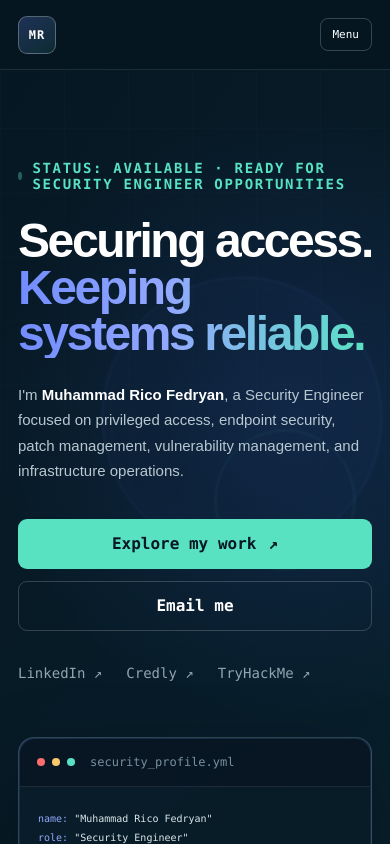
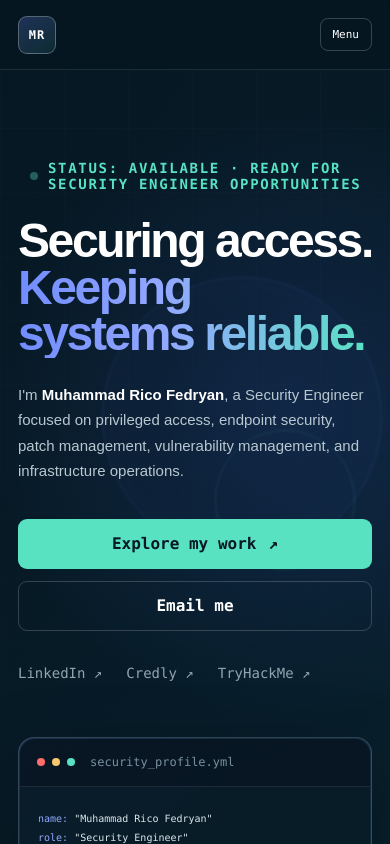
Before and after one commit to vedrico14/Portofolio-Rico_Fedryan, a Next.js app: page / in a window 390 px wide. Shown: the top 844 px of the page. Built offline with nearby package versions, Linux system fonts and the light colour scheme.

Commit message:
Add styles for hero component's eyebrow and status dot

```diff
--- a/app/globals.css
+++ b/app/globals.css
@@ -1579,6 +1579,16 @@ footer {
     margin-top: 28px;
   }
 
+  .hero .eyebrow {
+  margin-left: 12px;
+  overflow: visible;
+}
+
+.hero .status-dot {
+  flex: 0 0 auto;
+  overflow: visible;
+}
+
   .hero-layout {
     gap: 56px;
   }
```
